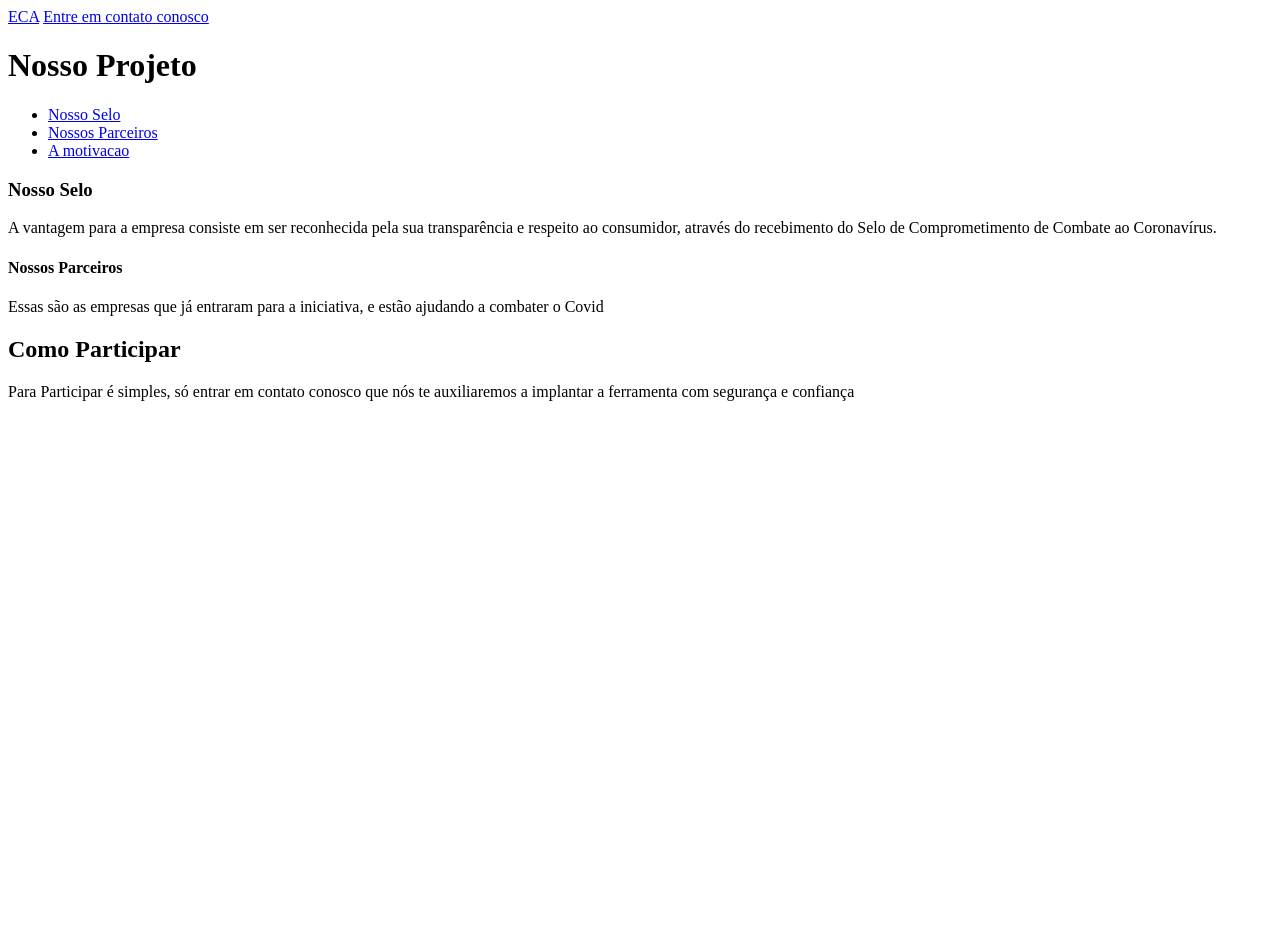
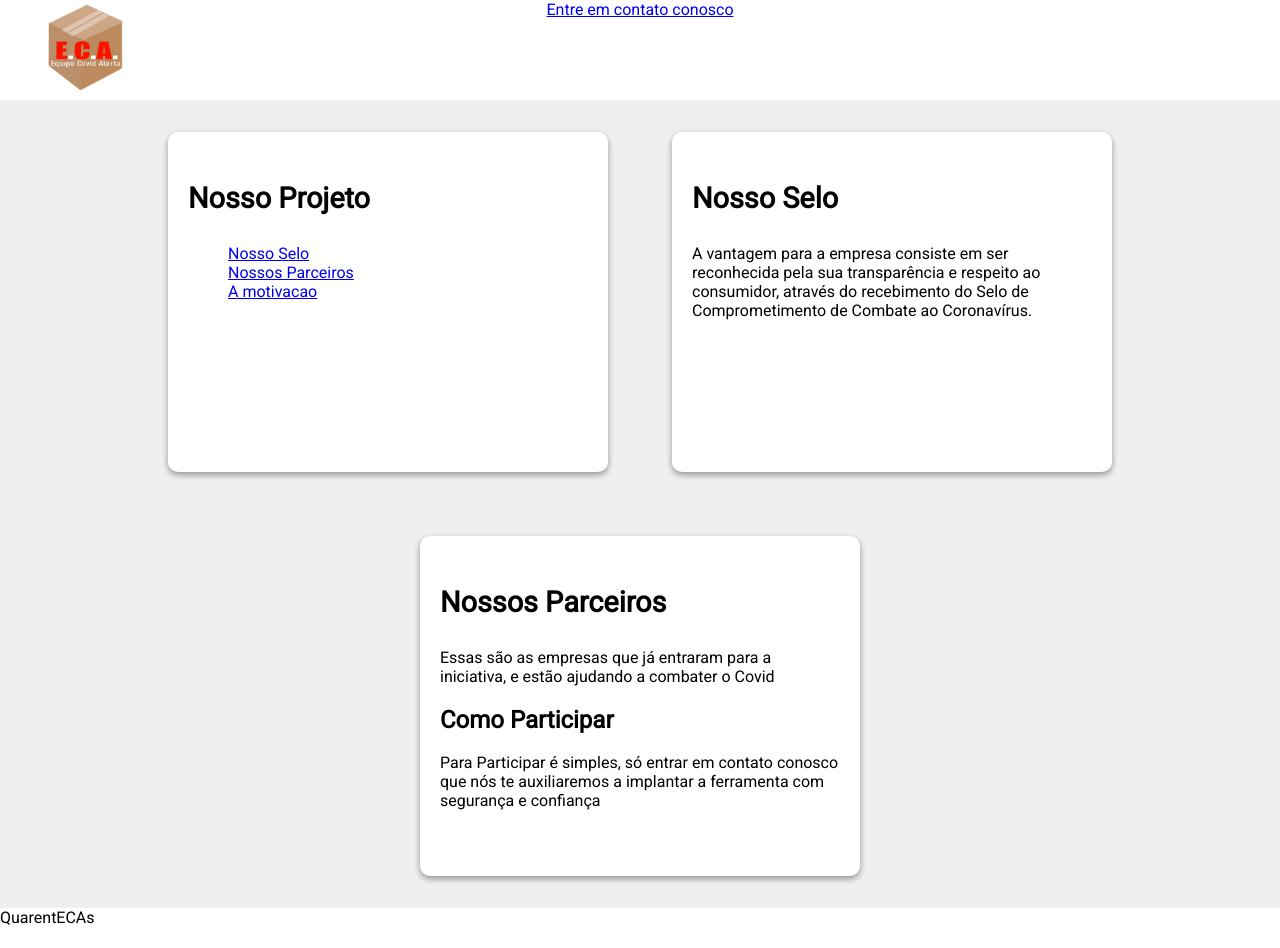
Before and after one commit to MarinaDaumas/QuarentECAs, a Flask app: page / in a window 1280 px wide. Before the commit the page ends 401 px from the top, so only its background shows below. Run offline with Flask 2, Linux system fonts and the light colour scheme; parts of the project's set-up code (start-up, migrations or seed data) failed here and were passed over.

Commit message:
keith salvando

```diff
--- a/templates/home.html
+++ b/templates/home.html
@@ -2,33 +2,124 @@
 <html>
 
 <head>
+  <link href="https://fonts.googleapis.com/css2?family=Roboto&display=swap" rel="stylesheet">
   <style>
+    body {
+      margin: 0;
+      padding: 0;
+      font-family: 'Roboto', sans-serif;
+    }
+
+    .grid-container {
+      display: grid;
+      grid-template-columns: 1fr;
+      grid-template-rows: 100px 1fr 40px;
+      grid-template-areas: "header" "main" "footer";
+      height: 100vh;
+    }
+
+    header {
+      grid-area: header;
+      background-color: #fff;
+
+    }
+
+    main {
+      grid-area: main;
+      background-color: #efefef;
+    }
+
+    footer {
+      grid-area: footer;
+      background-color: #fff;
+    }
+
+    .card-container {
+      margin-top: var(--margin-cards);
+
+      display: flex;
+      justify-content: center;
+      align-items: flex-start;
+      /* break line */
+      flex-wrap: wrap;
+    }
+
+    .card {
+      position: relative;
+      background: #fff;
+      border-radius: 10px;
+      box-shadow: 0 3px 6px rgba(0, 0, 0, 0.16), 0 3px 6px rgba(0, 0, 0, 0.23);
+      transition: all 0.6s cubic-bezier(.25, .8, .25, 1);
+      margin: 2rem;
+      padding: 20px;
+      width: 400px;
+      min-height: 300px;
+
+      display: flex;
+      justify-content: flex-start;
+      flex-wrap: wrap;
+  }
+
+  .card:hover {
+    box-shadow: 0 14px 28px rgba(0, 0, 0, 0.25), 0 10px 10px rgba(0, 0, 0, 0.22);
+  }
+
+  p.titulo {
+    font-weight: bold;
+    font-size: 1.8em;
+  }
+
+  .lista-projetos {
+    list-style: none;
+  }
+
+  img {
+    position: absolute;
+    top: -50px;
+    left: -100px;
+    width: 350px;
+  }
+
+  nav {
+    display: flex;
+    justify-content: center;
+  }
 
   </style>
 </head>
 
 <body>
+  <div class="grid-container">
+    <header>
+      <a href="./"><img src="../static/img/logo.png" alt="logo"></a>
       <nav>
-    <a href="./">ECA</a>
         <a href="./contato">Entre em contato conosco</a>
       </nav>
-  <h1>Nosso Projeto</h1>
-  <nav>
-    <ul>
+    </header>
+    <main>
+      <div class="card-container">
+        <div class="card">
+          <div class="projetos">
+            <p class="titulo">Nosso Projeto</p>
+            <ul class="lista-projetos">
               <li><a href="#Selo">Nosso Selo</a></li>
               <li><a href="#Parceiros">Nossos Parceiros</a></li>
               <li><a href="#motivação">A motivacao</a></li>
             </ul>
-  </nav>
+          </div>
+        </div>
+        <div class="card">
           <div id="selo">
-    <h3>Nosso Selo</h3>
+            <p class="titulo">Nosso Selo</p>
             <p>
               A vantagem para a empresa consiste em ser reconhecida pela sua transparência e respeito ao consumidor,
               através do recebimento do Selo de Comprometimento de Combate ao Coronavírus.
             </p>
           </div>
+        </div>
+        <div class="card">
           <div id="parceiros">
-    <h4>Nossos Parceiros</h4>
+            <p class="titulo">Nossos Parceiros</p>
             <p>
               Essas são as empresas que já entraram para a iniciativa, e estão ajudando a combater o Covid
             </p>
@@ -39,7 +130,11 @@
                 nós te auxiliaremos a implantar a ferramenta com segurança e confiança
               </p>
             </div>
+          </div>
+      </div>
 
+      </div>
+    </main>
+    <footer>QuarentECAs </footer>
   </body>
-
   </html>
```
Also changed, not shown: static/img/ifood.png (renamed from static/png/ifood.png), static/img/logo.png (renamed from static/png/logo-sem-bola.png), static/img/rappi.png (renamed from static/png/rappi.png), static/img/selo.png (renamed from static/png/selo.png). Lines whose indentation alone changed are shown as unchanged.
